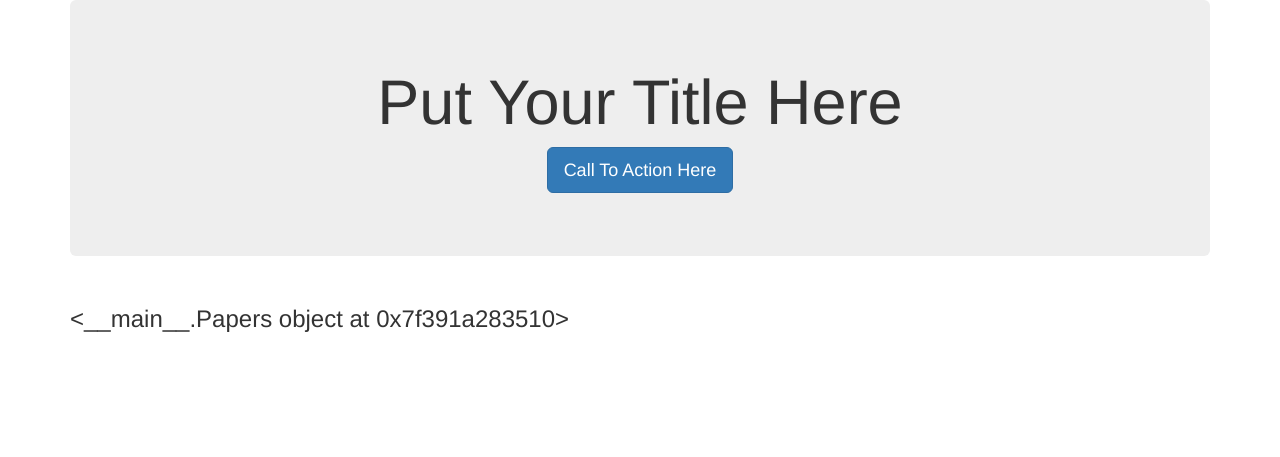
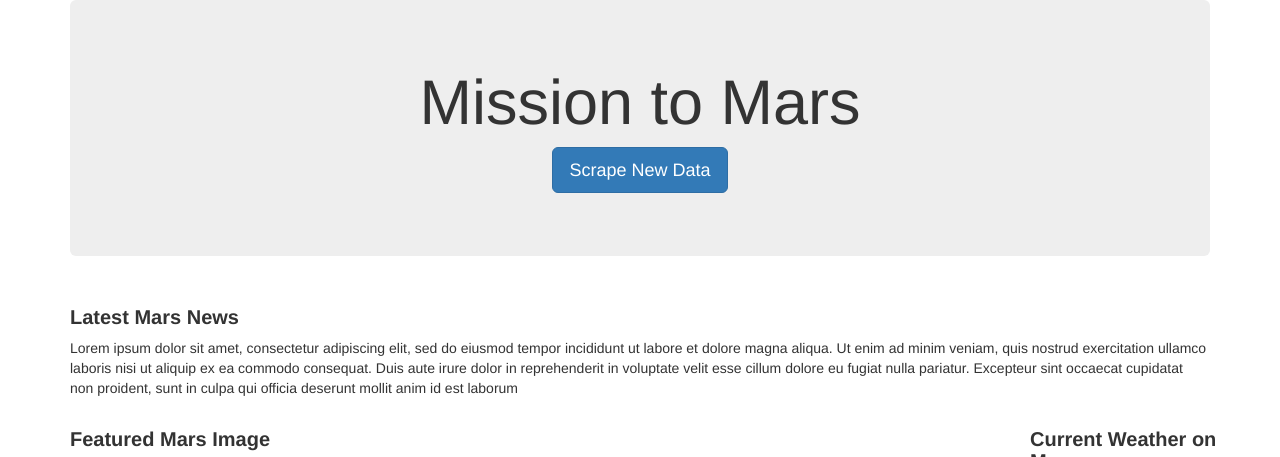
Before and after one commit to alandavila/data-analytics, a Flask app: page / in a window 1280 px wide. Shown: the top 457 px of the page. Before the commit the page ends 332 px from the top, so only its background shows below. Run offline with Flask 2, Linux system fonts and the light colour scheme; data that the repository does not hold is empty; some libraries are stand-ins or nearby versions.

Commit message:
web site layout

```diff
--- /dev/null
+++ b/mission_mars/templates/css/style.css
@@ -0,0 +1,5 @@
+h2 {
+  font-size: 20px;
+  font-weight: bold;
+
+}
--- a/mission_mars/templates/index.html
+++ b/mission_mars/templates/index.html
@@ -5,21 +5,76 @@
   <meta charset="UTF-8">
   <meta name="viewport" content="width=device-width, initial-scale=1.0">
   <meta http-equiv="X-UA-Compatible" content="ie=edge">
-  <title>Hot Finds</title>
+  <title>Mars Mission</title>
   <link rel="stylesheet" href="https://maxcdn.bootstrapcdn.com/bootstrap/3.3.7/css/bootstrap.min.css">
+  <link rel="stylesheet" href='css/style.css'>
 </head>
 
 <body>
   <div class="container">
 
     <div class="jumbotron text-center">
-      <h1>Put Your Title Here</h1>
-      <p><a class="btn btn-primary btn-lg" href="/scrape" role="button">Call To Action Here</a></p>
+      <h1>Mission to Mars</h1>
+      <p><a class="btn btn-primary btn-lg" href="/scrape" role="button">Scrape New Data</a></p>
     </div>
 
-    <div class="row" id="craiglist-listings">
+    <div class="row" >
       <div class="col-md-12">
-        <h3>{{ mars_dict.news_title }}</hr>
+        <h2>Latest Mars News</h2>
+        <p>
+          Lorem ipsum dolor sit amet, consectetur adipiscing elit, sed do eiusmod tempor incididunt ut labore et dolore magna aliqua. Ut enim ad minim veniam, quis nostrud exercitation ullamco laboris nisi ut aliquip ex ea commodo consequat. Duis aute irure dolor in reprehenderit in voluptate velit esse cillum dolore eu fugiat nulla pariatur. Excepteur sint occaecat cupidatat non proident, sunt in culpa qui officia deserunt mollit anim id est laborum
+        </p>
+      </div>
+    </div>
+
+    <div class="row">
+      <div class="col-md-10">
+        <h2>Featured Mars Image</h2>
+        <img class="img-responsive"src="https://picsum.photos/900/500" alt="mars featued image">
+      </div>
+      <div class="col-md-2">
+        <div class='row'>
+          <div class="col-md12">
+            <h2>Current Weather on Mars</h2>
+            <p>
+              Lorem ipsum dolor sit amet, consectetur adipiscing elit, sed do eiusmod tempor incididunt ut labore et dolore magna aliqua. Ut enim ad minim veniam, quis nostrud exercitation ullamco laboris nisi ut aliquip ex ea commodo consequat.
+            </p>
+          </div>
+        </div>
+        <div class='row'>
+          <div class="col-md12">
+            <h2>Mars Facts</h2>
+            <p>
+              Lorem ipsum dolor sit amet, consectetur adipiscing elit, sed do eiusmod tempor incididunt ut labore et dolore magna aliqua. Ut enim ad minim veniam, quis nostrud exercitation ullamco laboris nisi ut aliquip ex ea commodo consequat.
+            </p>
+          </div>
+        </div>
+      </div>
+    </div>
+
+    <div class="row">
+      <div class="col-md-12">
+        <h2 class="text-center">Mars Hemispheres</h2>
+      </div>
+    </div>
+    <div class="row">
+      <div class="col-md-offset-1 col-md-5">
+        <img class="img-responsive"src="https://picsum.photos/900/500" alt="mars featued image">
+        <h2>Hemisphere name here</h2>
+      </div>
+      <div class="col-md-5">
+        <img class="img-responsive"src="https://picsum.photos/900/500" alt="mars featued image">
+        <h2>Hemisphere name here</h2>
+      </div>
+    </div>
+    <div class="row">
+      <div class="col-md-offset-1 col-md-5">
+        <img class="img-responsive"src="https://picsum.photos/900/500" alt="mars featued image">
+        <h2>Hemisphere name here</h2>
+      </div>
+      <div class="col-md-5">
+        <img class="img-responsive"src="https://picsum.photos/900/500" alt="mars featued image">
+        <h2>Hemisphere name here</h2>
       </div>
     </div>
 
```
